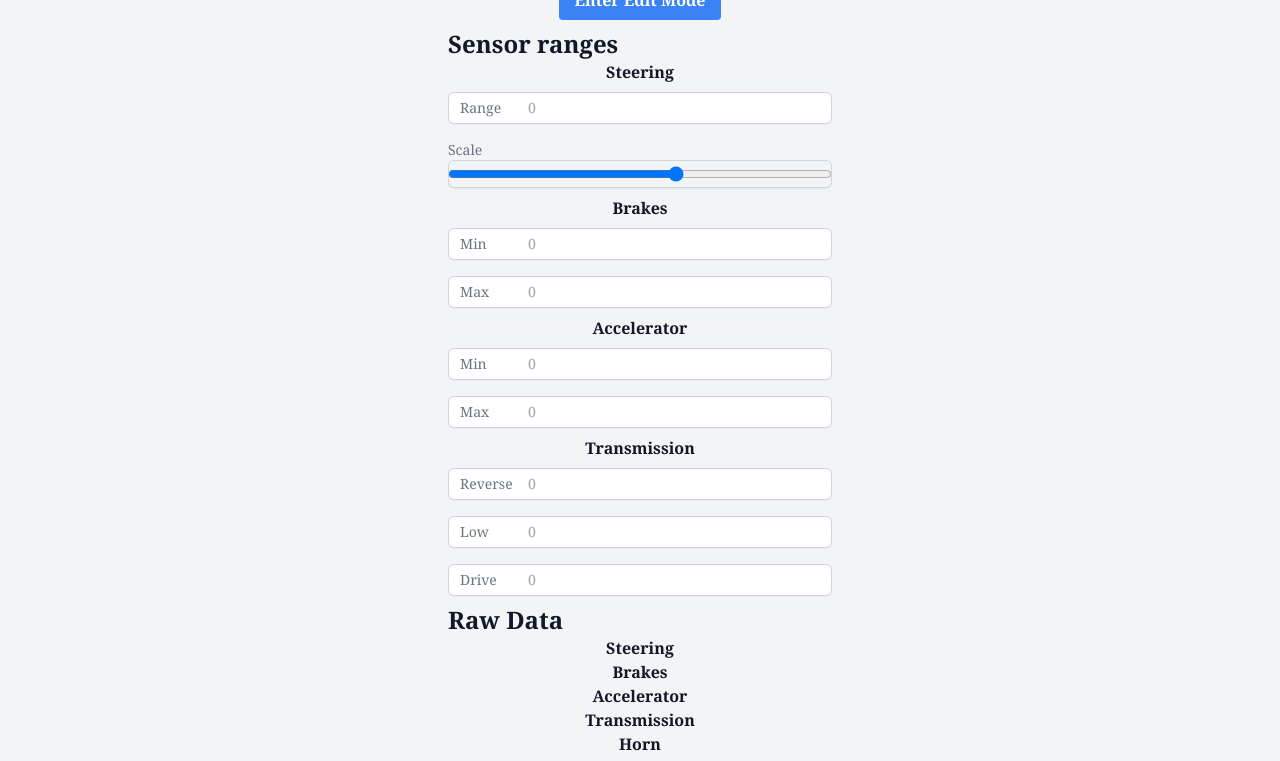
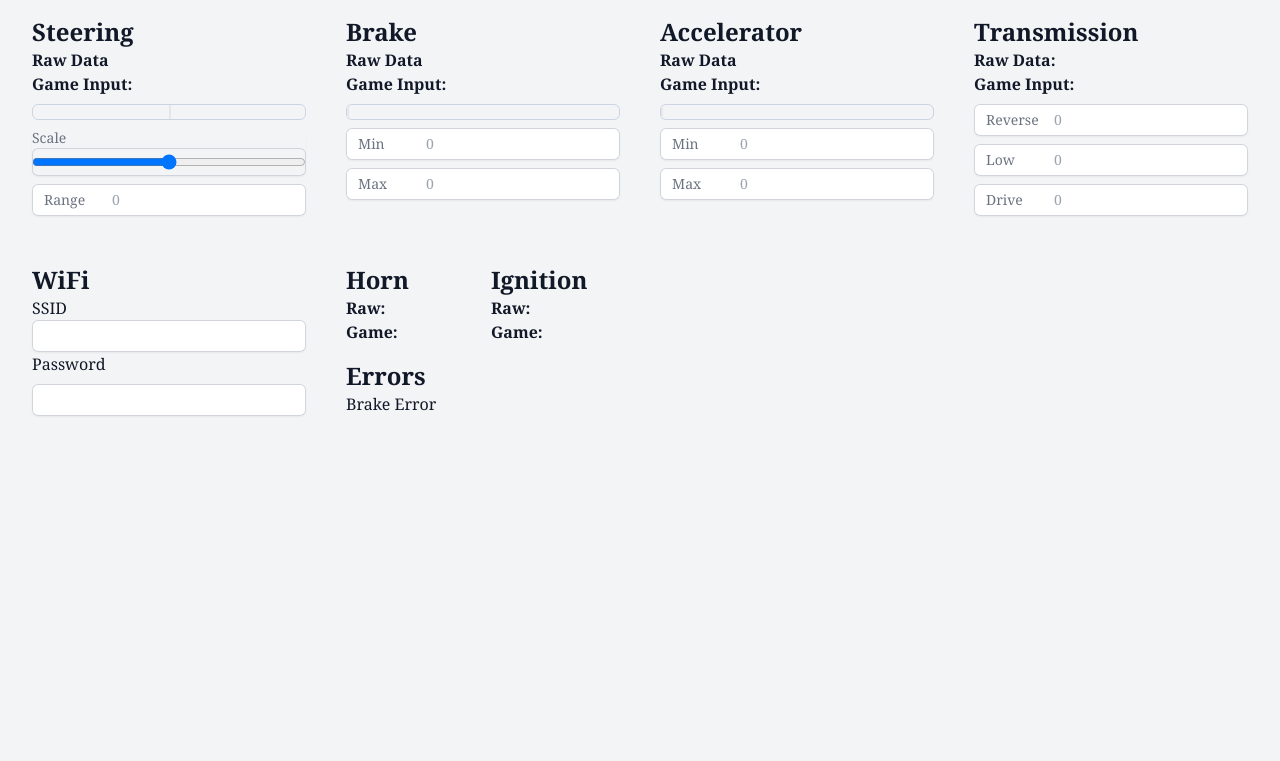
Before and after one commit to landing-gear-production/truck-simulator, a plain HTML site: page data/index.html in a window 1280 px wide. Shown: the part 80-841 px from the top of the page. After the commit the page ends 800 px from the top, so only its background shows below. Drawn offline with Linux system fonts and the light colour scheme.

Commit message:
UI Changes

```diff
--- a/data/index.html
+++ b/data/index.html
@@ -1,5 +1,6 @@
 <!DOCTYPE html>
 <html class="text-gray-900 bg-gray-100 font-serif m-4">
+
 <head>
   <meta charset="utf-8">
   <meta name="viewport" content="width=device-width, initial-scale=1.0">
@@ -8,6 +9,17 @@
   <link rel="icon" type="image/x-icon" href="favicon.ico">
   <script src="tailwind.js"></script>
   <script src="index.js"></script>
+  <script>
+    tailwind.config = {
+      theme: {
+        extend: {
+          colors: {
+            clifford: '#da373d',
+          }
+        }
+      }
+    }
+  </script>
   <style>
     #sensorActions {
       display: none;
@@ -20,18 +32,52 @@
 </head>
 
 <body class="container mx-auto px-4">
-    <div class="flex flex-col justify-center">
-      <h1 class="text-3xl font-bold self-center">Freightliner Cascadia Simulator</h1>
-      <button id="editButton" onclick="toggleEditMode()" class="m-2 bg-blue-500 hover:bg-blue-700 text-white font-bold py-2 px-4 rounded self-center">Enter Edit Mode</button>
-      <div class="grow min-w-96 self-center">
-        <div class="flex flex-col justify-stretch">
-          <h2 class="text-2xl font-bold">Sensor ranges</h2>
-          <label for="steering_range" class="self-center font-bold">Steering</label>
+  <!-- HEADER BAR -->
+  <div class="grid sm:grid-cols-3 grid-cols-1 items-center mb-6">
+    <h1 class="text-3xl font-bold w-fit col-span-2">Freightliner Cascadia Simulator</h1>
+    <button id="editButton" onclick="toggleEditMode()"
+      class="m-2 bg-blue-500 hover:bg-blue-700 text-white font-bold py-2 px-4 rounded self-center">Enter Edit
+      Mode</button>
+  </div>
+
+  <!-- CONTENT -->
+  <div class="flex justify-center">
+    <div class="grow self-center">
+      <div class="grid lg:grid-cols-4 sm:grid-cols-2 grid-cols-1 justify-stretch gap-10">
+        <div>
+          <!-- STEERING -->
+          <h2 class="text-2xl font-bold">Steering</h2>
+
+          <div class="flex self-center space-x-2">
+            <h2 class="text-l font-bold">Raw Data</h2>
+            <p id="raw_steering" class="self-center"></p>
+          </div>
+
+          <div class="flex self-center space-x-2">
+            <h2 class="font-bold">Game Input:</h2>
+            <p id="steering_value" class=""></p>
+          </div>
+          <div class="border-slate-300 border rounded-md h-4 my-2 flex relative">
+            <div id="steering" class="bg-orange-300 border rounded-md absolute" style="top: 0; bottom: 0; left:50%;"
+              role="progressbar"></div>
+          </div>
+
+          <div class="rounded-md shadow-sm my-2">
+            <div class="pointer-events-none inset-y-0 left-0 flex items-center">
+              <p ID="steering_scale_label" class="text-gray-500 sm:text-sm">Scale</p>
+            </div>
+            <input type="range" min="0.25" max="15.0" step="0.05" name="steering_scale" id="steering_scale"
+              class="block w-full rounded-md border-0 py-1.5 text-gray-900 ring-1 ring-inset ring-gray-300 placeholder:text-gray-400 focus:ring-2 focus:ring-inset focus:ring-indigo-600 sm:text-sm"
+              placeholder="1.0" oninput="updateSteeringScale(this.value)" onchange="updateSteeringScale(this.value)">
+          </div>
+
           <div class="relative rounded-md shadow-sm my-2">
             <div class="pointer-events-none absolute inset-y-0 left-0 flex items-center pl-3">
               <span class="text-gray-500 sm:text-sm">Range</span>
             </div>
-            <input type="number" name="steering_range" id="steering_range" class="block w-full rounded-md border-0 py-1.5 pl-20 pr-2 text-gray-900 ring-1 ring-inset ring-gray-300 placeholder:text-gray-400 focus:ring-2 focus:ring-inset focus:ring-indigo-600 sm:text-sm" placeholder="0" list="markers">
+            <input type="number" name="steering_range" id="steering_range"
+              class="block w-full rounded-md border-0 py-1.5 pl-20 pr-2 text-gray-900 ring-1 ring-inset ring-gray-300 placeholder:text-gray-400 focus:ring-2 focus:ring-inset focus:ring-indigo-600 sm:text-sm"
+              placeholder="0" list="markers">
             <datalist id="markers">
               <option value="0.1"></option>
               <option value="1"></option>
@@ -39,124 +85,183 @@
               <option value="3"></option>
             </datalist>
           </div>
-          <div class="rounded-md shadow-sm my-2">
-            <div class="pointer-events-none inset-y-0 left-0 flex items-center">
-              <p ID="steering_scale_label" class="text-gray-500 sm:text-sm">Scale</p>
         </div>
-            <input type="range" min="0.25" max="15.0" step="0.05" name="steering_scale" id="steering_scale" class="block w-full rounded-md border-0 py-1.5 pl-20 pr-2 text-gray-900 ring-1 ring-inset ring-gray-300 placeholder:text-gray-400 focus:ring-2 focus:ring-inset focus:ring-indigo-600 sm:text-sm" placeholder="1.0" oninput="updateSteeringScale(this.value)" onchange="updateSteeringScale(this.value)">
+        <div>
+          <!-- BRAKE -->
+          <h2 class="text-2xl font-bold">Brake</h2>
+
+          <div class="flex self-center space-x-2">
+            <h2 class="text-l font-bold">Raw Data</h2>
+            <p id="raw_brake" class="self-center"></p>
           </div>
-          <label for="brake_range" class="self-center font-bold">Brakes</label>
+
+          <div class="flex self-center space-x-2">
+            <h2 class="font-bold">Game Input:</h2>
+            <p id="brakes_value" class="self-center"></p>
+          </div>
+
+          <div class="border-slate-300 border rounded-md h-4 my-2 flex relative">
+            <div id="brakes" class="bg-red-300 border rounded-md" role="progressbar"></div>
+          </div>
+
           <div class="relative rounded-md shadow-sm my-2">
             <div class="pointer-events-none absolute inset-y-0 left-0 flex items-center pl-3">
               <span class="text-gray-500 sm:text-sm">Min</span>
             </div>
-            <input type="number" name="brake_min" id="brake_min" class="block w-full rounded-md border-0 py-1.5 pl-20 pr-2 text-gray-900 ring-1 ring-inset ring-gray-300 placeholder:text-gray-400 focus:ring-2 focus:ring-inset focus:ring-indigo-600 sm:text-sm" placeholder="0">
+            <input type="number" name="brake_min" id="brake_min"
+              class="block w-full rounded-md border-0 py-1.5 pl-20 pr-2 text-gray-900 ring-1 ring-inset ring-gray-300 placeholder:text-gray-400 focus:ring-2 focus:ring-inset focus:ring-indigo-600 sm:text-sm"
+              placeholder="0">
           </div>
+
           <div class="relative mt-2 rounded-md shadow-sm my-2">
             <div class="pointer-events-none absolute inset-y-0 left-0 flex items-center pl-3">
               <span class="text-gray-500 sm:text-sm">Max</span>
             </div>
-            <input type="number" name="brake_max" id="brake_max" class="block w-full rounded-md border-0 py-1.5 pl-20 pr-2 text-gray-900 ring-1 ring-inset ring-gray-300 placeholder:text-gray-400 focus:ring-2 focus:ring-inset focus:ring-indigo-600 sm:text-sm" placeholder="0">
+            <input type="number" name="brake_max" id="brake_max"
+              class="block w-full rounded-md border-0 py-1.5 pl-20 pr-2 text-gray-900 ring-1 ring-inset ring-gray-300 placeholder:text-gray-400 focus:ring-2 focus:ring-inset focus:ring-indigo-600 sm:text-sm"
+              placeholder="0">
           </div>
-          <label for="accelerator_range" class="self-center font-bold">Accelerator</label>
+        </div>
+        <div>
+          <!-- ACCELERATOR -->
+          <h2 class="text-2xl font-bold">Accelerator</h2>
+
+          <div class="flex self-center space-x-2">
+            <h2 class="text-l font-bold">Raw Data</h2>
+            <p id="raw_accelerator" class="self-center"></p>
+          </div>
+
+          <div class="flex self-center space-x-2">
+            <h2 class="font-bold">Game Input:</h2>
+            <p id="accelerator_value" class="self-center"></p>
+          </div>
+
+          <div class="border-slate-300 border rounded-md h-4 my-2 flex relative">
+            <div id="accelerator" class="bg-blue-300 border rounded-md" role="progressbar"></div>
+          </div>
+
           <div class="relative mt-2 rounded-md shadow-sm my-2">
             <div class="pointer-events-none absolute inset-y-0 left-0 flex items-center pl-3">
               <span class="text-gray-500 sm:text-sm">Min</span>
             </div>
-            <input type="number" name="accelerator_min" id="accelerator_min" class="block w-full rounded-md border-0 py-1.5 pl-20 pr-2 text-gray-900 ring-1 ring-inset ring-gray-300 placeholder:text-gray-400 focus:ring-2 focus:ring-inset focus:ring-indigo-600 sm:text-sm" placeholder="0">
+            <input type="number" name="accelerator_min" id="accelerator_min"
+              class="block w-full rounded-md border-0 py-1.5 pl-20 pr-2 text-gray-900 ring-1 ring-inset ring-gray-300 placeholder:text-gray-400 focus:ring-2 focus:ring-inset focus:ring-indigo-600 sm:text-sm"
+              placeholder="0">
           </div>
+
           <div class="relative mt-2 rounded-md shadow-sm my-2">
             <div class="pointer-events-none absolute inset-y-0 left-0 flex items-center pl-3">
               <span class="text-gray-500 sm:text-sm">Max</span>
             </div>
-            <input type="number" name="accelerator_max" id="accelerator_max" class="block w-full rounded-md border-0 py-1.5 pl-20 pr-2 text-gray-900 ring-1 ring-inset ring-gray-300 placeholder:text-gray-400 focus:ring-2 focus:ring-inset focus:ring-indigo-600 sm:text-sm" placeholder="0">
+            <input type="number" name="accelerator_max" id="accelerator_max"
+              class="block w-full rounded-md border-0 py-1.5 pl-20 pr-2 text-gray-900 ring-1 ring-inset ring-gray-300 placeholder:text-gray-400 focus:ring-2 focus:ring-inset focus:ring-indigo-600 sm:text-sm"
+              placeholder="0">
           </div>
-          <label for="transmission_thresholds" class="self-center font-bold">Transmission</label>
+        </div>
+        <div>
+          <!-- TRANSMISSION -->
+          <h2 class="text-2xl font-bold">Transmission</h2>
+
+          <div class="flex self-center space-x-2">
+            <h2 class="text-l font-bold">Raw Data:</h2>
+            <p id="raw_transmission" class="self-center"></p>
+          </div>
+
+          <div class="flex self-center space-x-2">
+            <h2 class="text-l font-bold">Game Input:</h2>
+            <p id="transmission" class="self-center"></p>
+          </div>
+
           <div class="relative rounded-md shadow-sm my-2">
             <div class="pointer-events-none absolute inset-y-0 left-0 flex items-center pl-3">
               <span class="text-gray-500 sm:text-sm">Reverse</span>
             </div>
-            <input type="number" name="reverse_threshold" id="reverse_threshold" class="block w-full rounded-md border-0 py-1.5 pl-20 pr-2 text-gray-900 ring-1 ring-inset ring-gray-300 placeholder:text-gray-400 focus:ring-2 focus:ring-inset focus:ring-indigo-600 sm:text-sm" placeholder="0">
+            <input type="number" name="reverse_threshold" id="reverse_threshold"
+              class="block w-full rounded-md border-0 py-1.5 pl-20 pr-2 text-gray-900 ring-1 ring-inset ring-gray-300 placeholder:text-gray-400 focus:ring-2 focus:ring-inset focus:ring-indigo-600 sm:text-sm"
+              placeholder="0">
           </div>
+
           <div class="relative mt-2 rounded-md shadow-sm my-2">
             <div class="pointer-events-none absolute inset-y-0 left-0 flex items-center pl-3">
               <span class="text-gray-500 sm:text-sm">Low</span>
             </div>
-            <input type="number" name="low_threshold" id="low_threshold" class="block w-full rounded-md border-0 py-1.5 pl-20 pr-2 text-gray-900 ring-1 ring-inset ring-gray-300 placeholder:text-gray-400 focus:ring-2 focus:ring-inset focus:ring-indigo-600 sm:text-sm" placeholder="0">
+            <input type="number" name="low_threshold" id="low_threshold"
+              class="block w-full rounded-md border-0 py-1.5 pl-20 pr-2 text-gray-900 ring-1 ring-inset ring-gray-300 placeholder:text-gray-400 focus:ring-2 focus:ring-inset focus:ring-indigo-600 sm:text-sm"
+              placeholder="0">
           </div>
+
           <div class="relative mt-2 rounded-md shadow-sm my-2">
             <div class="pointer-events-none absolute inset-y-0 left-0 flex items-center pl-3">
               <span class="text-gray-500 sm:text-sm">Drive</span>
             </div>
-            <input type="number" name="drive_threshold" id="drive_threshold" class="block w-full rounded-md border-0 py-1.5 pl-20 pr-2 text-gray-900 ring-1 ring-inset ring-gray-300 placeholder:text-gray-400 focus:ring-2 focus:ring-inset focus:ring-indigo-600 sm:text-sm" placeholder="0">
-          </div>
-          <div id="sensorActions">
-            <button id="updateSensorRangeButton" disabled="true" class="mt-2 bg-blue-100 text-white font-bold py-2 px-4 rounded" onclick="updateSensorRanges()">Update</button>
+            <input type="number" name="drive_threshold" id="drive_threshold"
+              class="block w-full rounded-md border-0 py-1.5 pl-20 pr-2 text-gray-900 ring-1 ring-inset ring-gray-300 placeholder:text-gray-400 focus:ring-2 focus:ring-inset focus:ring-indigo-600 sm:text-sm"
+              placeholder="0">
           </div>
         </div>
         <div>
-          <div class="mb-2 flex flex-col justify-stretch">
-            <h2 class="text-2xl font-bold">Raw Data</h2>
-            <label for="steering" class="self-center font-bold">Steering</label>
-            <p id="raw_steering" class="self-center"></p>
-            <label for="brakes" class="self-center font-bold">Brakes</label>
-            <p id="raw_brake" class="self-center"></p>
-            <label for="accelerator" class="self-center font-bold">Accelerator</label>
-            <p id="raw_accelerator" class="self-center"></p>
-            <label for="transmission" class="self-center font-bold">Transmission</label>
-            <p id="raw_transmission" class="self-center"></p>
-            <label for="horn" class="self-center font-bold">Horn</label>
+          <h2 class="text-2xl font-bold">WiFi</h2>
+          <label>SSID</label>
+          <div class="rounded-md shadow-sm">
+            <input type="text" name="ssid" id="ssid"
+              class="block w-full rounded-md border-0 py-1.5 pl-7 pr-2 text-gray-900 ring-1 ring-inset ring-gray-300 placeholder:text-gray-400 focus:ring-2 focus:ring-inset focus:ring-indigo-600 sm:text-sm">
+          </div>
+          <label>Password</label>
+          <div class="mt-2 rounded-md shadow-sm">
+            <input type="text" name="password" id="password"
+              class="block w-full rounded-md border-0 py-1.5 pl-7 pr-2 text-gray-900 ring-1 ring-inset ring-gray-300 placeholder:text-gray-400 focus:ring-2 focus:ring-inset focus:ring-indigo-600 sm:text-sm">
+          </div>
+          <div id="wifiActions">
+            <button id="updateWiFiButton" disabled="true"
+              class="mt-2 bg-blue-100 text-white font-bold py-2 px-4 rounded" onclick="updateWiFi()">Update</button>
+            <button id="rebootButton" disabled="true" class="mt-2 bg-blue-100 text-white font-bold py-2 px-4 rounded"
+              onclick="reboot()">Reboot</button>
+          </div>
+        </div>
+        <div class="grid grid-cols-2 gap-4">
+          <div>
+            <!-- HORN -->
+            <h2 class="text-2xl font-bold">Horn</h2>
+
+            <div class="flex self-center space-x-2">
+              <h2 class="text-l font-bold">Raw:</h2>
               <p id="raw_horn" class="self-center"></p>
             </div>
 
-          <div class="flex flex-col justify-stretch">
-            <h2 class="text-2xl font-bold">Game Inputs</h2>
-            <label for="steering" class="self-center font-bold">Steering</label>
-            <p id="steering_value" class="self-center"></p>
-            <div class="border-slate-300 border rounded-md h-4 my-2 flex relative">
-              <div id="steering" class="bg-orange-300 border rounded-md absolute" style="top: 0; bottom: 0; left:50%;" role="progressbar"></div>
+            <div class="flex self-center space-x-2">
+              <h2 class="text-l font-bold">Game:</h2>
+              <p id="horn" class="self-center"></p>
             </div>
-            <label for="brakes" class="self-center font-bold">Brakes</label>
-            <p id="brakes_value" class="self-center"></p>
-            <div class="border-slate-300 border rounded-md h-4 my-2 flex relative">
-              <div id="brakes" class="bg-red-300 border rounded-md" role="progressbar"></div>
           </div>
-            <label for="accelerator" class="self-center font-bold">Accelerator</label>
-            <p id="accelerator_value" class="self-center"></p>
-            <div class="border-slate-300 border rounded-md h-4 my-2 flex relative">
-              <div id="accelerator" class="bg-blue-300 border rounded-md" role="progressbar"></div>
+          <div>
+            <!-- IGNITION -->
+            <h2 class="text-2xl font-bold">Ignition</h2>
+
+            <div class="flex self-center space-x-2">
+              <h2 class="text-l font-bold">Raw:</h2>
+              <p id="raw_ignition" class="self-center"></p>
             </div>
-            <label for="accelerator" class="self-center font-bold">Transmission</label>
-            <p id="transmission" class="self-center"></p>
-            <label for="horn" class="self-center font-bold">Horn</label>
-            <p id="horn" class="self-center"></p>
-            <label for="accelerator" class="self-center font-bold">Ignition</label>
+
+            <div class="flex self-center space-x-2">
+              <h2 class="text-l font-bold">Game:</h2>
               <p id="ignition" class="self-center"></p>
             </div>
-
-          <div class="my-2">
+          </div>
+          <div>
+            <!-- ERRORS -->
             <h2 class="text-2xl font-bold">Errors</h2>
             <label>Brake Error</label>
             <p id="error_brakes"></p>
           </div>
+          <div id="sensorActions">
+            <button id="updateSensorRangeButton" disabled="true"
+              class="mt-2 bg-blue-100 text-white font-bold py-2 px-4 rounded"
+              onclick="updateSensorRanges()">Update</button>
           </div>
-
-        <div>
-          <h2 class="text-2xl font-bold">WiFi</h2>
-          <label>SSID</label>
-          <div class="rounded-md shadow-sm">
-            <input type="text" name="ssid" id="ssid" class="block w-full rounded-md border-0 py-1.5 pl-7 pr-2 text-gray-900 ring-1 ring-inset ring-gray-300 placeholder:text-gray-400 focus:ring-2 focus:ring-inset focus:ring-indigo-600 sm:text-sm">
-          </div>
-          <label>Password</label>
-          <div class="mt-2 rounded-md shadow-sm">
-            <input type="text" name="password" id="password" class="block w-full rounded-md border-0 py-1.5 pl-7 pr-2 text-gray-900 ring-1 ring-inset ring-gray-300 placeholder:text-gray-400 focus:ring-2 focus:ring-inset focus:ring-indigo-600 sm:text-sm">
-          </div>
-          <div id="wifiActions">
-            <button id="updateWiFiButton" disabled="true" class="mt-2 bg-blue-100 text-white font-bold py-2 px-4 rounded" onclick="updateWiFi()">Update</button>
-            <button id="rebootButton" disabled="true" class="mt-2 bg-blue-100 text-white font-bold py-2 px-4 rounded" onclick="reboot()">Reboot</button>
         </div>
       </div>
     </div>
   </div>
 </body>
+
 </html>
--- a/data/index.js
+++ b/data/index.js
@@ -3,6 +3,32 @@ var websocket;
 
 var updateRanges = true
 var editMode = false
+
+var lastCall = 0
+const callBuffer = 20
+
+const fakeData = {
+  sensors: {
+    steering: 10,
+    brake: 10,
+    accelerator: 30,
+    transmission: 2,
+    horn: 1,
+    ignition: 1,
+  },
+  input: {
+    steering: 10,
+    brake: 10,
+    accelerator: 30,
+    transmission: 2,
+    horn: 1,
+    ignition: 1,
+  },
+  wifi: {
+    ssid: "dfwfe",
+    password: "dwe"
+  }
+}
 
 // ----------------------------------------------------------------------------
 // Initialization
@@ -13,6 +39,21 @@ window.addEventListener('load', onLoad);
 function onLoad(event) {
   initWebSocket();
 }
+
+// ----------------------------------------------------------------------------
+// Loop Fake Data
+// ----------------------------------------------------------------------------
+
+
+tick = () => {
+  updateData(fakeData)
+  // updateSteeringProgress(60)
+  // updateBrakeProgress(60)
+  // updateAcceleratorProgress(60)
+  // updateTransmission(2)
+}
+
+// setInterval(tick, 50)
 
 // ----------------------------------------------------------------------------
 // WebSocket handling
@@ -51,7 +92,7 @@ function toggleEditMode() {
 function initWebSocket() {
   console.log('Trying to open a WebSocket connection...');
   websocket = new WebSocket(gateway);
-  websocket.onopen  = onOpen;
+  websocket.onopen = onOpen;
   websocket.onclose = onClose;
   websocket.onmessage = onMessage;
 }
@@ -140,7 +181,7 @@ function updateSensorRanges() {
     data[key] = parseFloat(input.value);
   })
 
-  websocket.send(JSON.stringify({action: 'setRanges', data: data}))
+  websocket.send(JSON.stringify({ action: 'setRanges', data: data }))
 
   setTimeout(() => {
     updateRanges = true
@@ -152,7 +193,7 @@ function updateWiFi() {
     ssid: document.getElementById('ssid').value,
     password: document.getElementById('password').value
   }
-  websocket.send(JSON.stringify({action: 'setWiFi', data: data}))
+  websocket.send(JSON.stringify({ action: 'setWiFi', data: data }))
 
   setTimeout(() => {
     updateRanges = true
```
Lines whose indentation alone changed are shown as unchanged.
